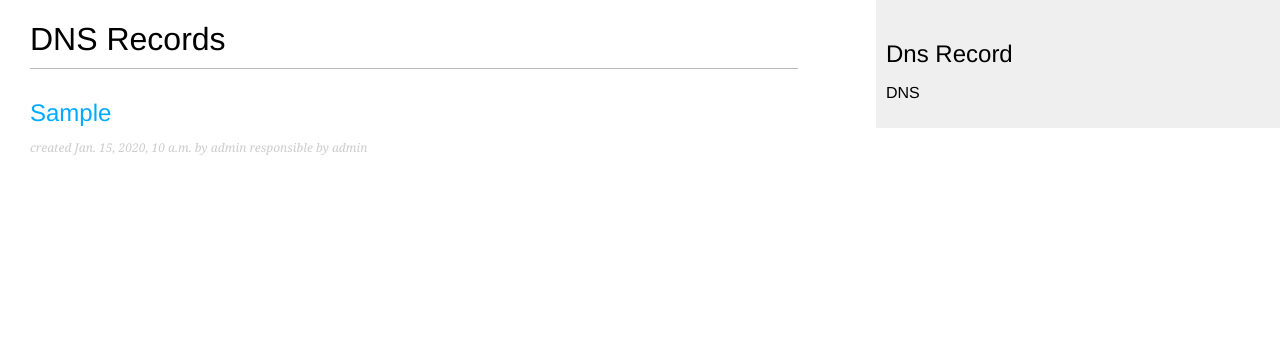
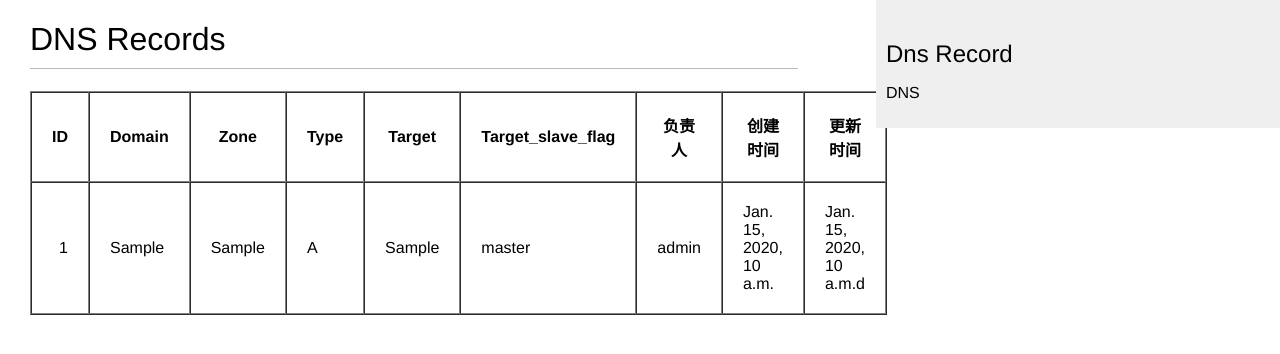
Before and after one commit to yin-zt/dns-bind, a Django app: page /dns/ in a window 1280 px wide. Shown: the top 354 px of the page. Run offline with Django 3.2, Linux system fonts and the light colour scheme; data comes from the database, SQL or seed files in the repository; tables that the repository leaves empty hold one stand-in row (values such as "Sample post").

Commit message:
增加table的展示功能

```diff
--- a/binddns/dns/static/css/blog.css
+++ b/binddns/dns/static/css/blog.css
@@ -90,3 +90,12 @@ input[type=submit] {
     font-size:12px;
     color:#666;
 }
+
+
+table.cart {
+    margin-bottom:40px;
+}
+
+tbody td.num {
+    text-align:right;
+}
--- a/binddns/dns/templates/dns/records/list.html
+++ b/binddns/dns/templates/dns/records/list.html
@@ -4,17 +4,43 @@
 
 {% block content %}
   <h1>DNS Records</h1>
-  {% for dns in dnss %}
-    <h2>
-      <a href="{{ dns.get_absolute_url }}">
-        {{ dns.domain }}
-      </a>
-    </h2>
-    <p class="date">
-      created {{ dns.created }} by {{ dns.candidates_person }}
-      responsible by {{ dns.charge_person }}
-    </p>
-    {{ post.body|truncatewords:30|linebreaks }}
-  {% endfor %}
+
+<table class="laoye-table" border="1" cellspacing="0" cellpadding="20">
+    <thead>
+    <tr>
+        <th style="width: 90px;">ID</th>
+        <th style="width: 90px;">Domain</th>
+{#        <th style="width: 90px;">View</th>#}
+        <th style="width: 90px;">Zone</th>
+        <th style="width: 90px;">Type</th>
+        <th style="width: 90px;">Target</th>
+{#        <th style="width: 90px;">Target_slave</th>#}
+        <th style="width: 90px;">Target_slave_flag</th>
+{#        <th style="width: 90px;">申请人</th>#}
+        <th style="width: 90px;">负责人</th>
+        <th style="width: 90px;">创建时间</th>
+        <th style="width: 90px;">更新时间</th>
+    </tr>
+    </thead>
+          <tbody>
+                {% for dns in dnss %}
+          <tr>
+              <td class="num">{{ dns.id }}</td>
+              <td>{{ dns.domain }}</td>
+{#              <td>dns.view</td>#}
+              <td>{{ dns.zone }}</td>
+              <td>{{ dns.type }}</td>
+              <td>{{ dns.target }}</td>
+{#              <td>dns.target_slave</td>#}
+              <td>{{ dns.target_slave_flag }}</td>
+{#              <td>dns.candidates_person</td>#}
+              <td>{{ dns.charge_person }}</td>
+              <td>{{ dns.created }}</td>
+              <td>{{ dns.updated }}d</td>
+          </tr>
+            {% endfor %}
+          </tbody>
+    </table>
+
 {#  {% include "pagination.html" with page=page_obj %}#}
 {% endblock %}
```
Also changed, not shown: binddns/dns/templates/dns/records/list_bak.html (added, +20 -0 lines).
